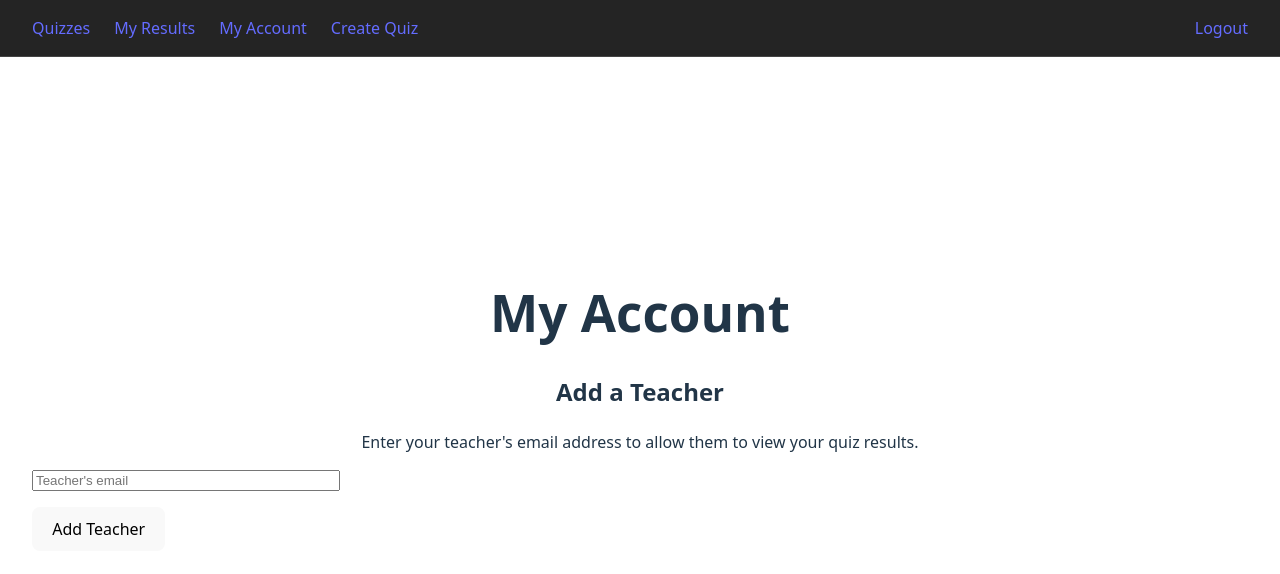
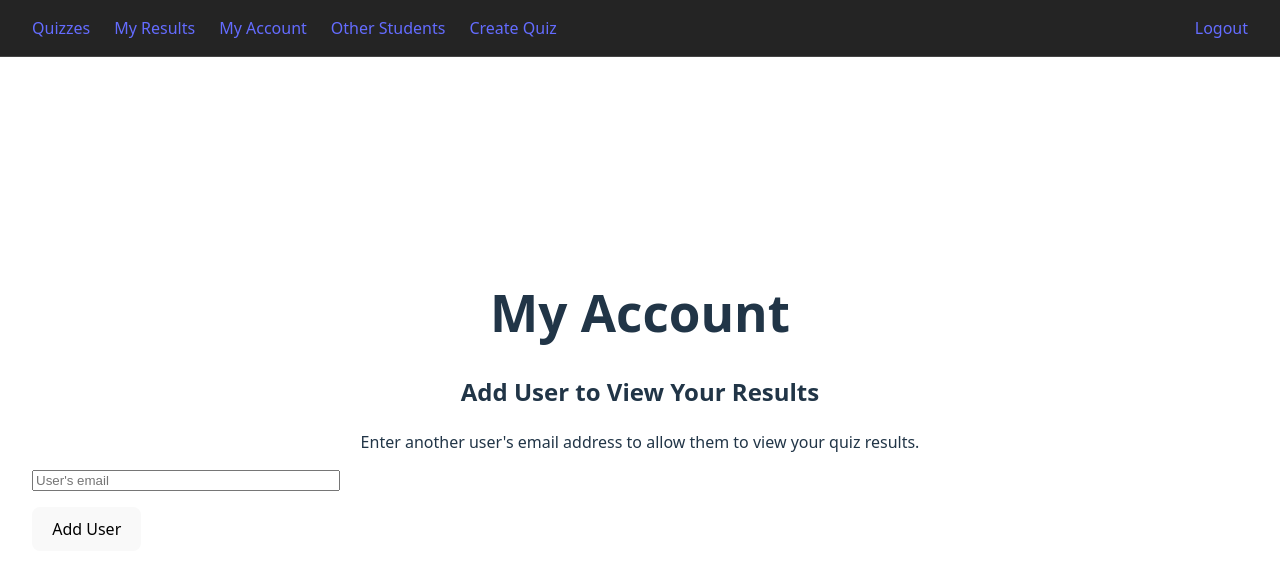
Before and after one commit to vchub/math-gym, a React (Vite) app: page /account in a window 1280 px wide. Shown: the top 574 px of the page. Built offline with nearby package versions, Linux system fonts and the light colour scheme; no server answers; the database is empty; sample sign-in values are in the browser's storage.

Commit message:
remove teacher role

```diff
--- a/src/App.jsx
+++ b/src/App.jsx
@@ -14,13 +14,13 @@ import QuizPage from './pages/QuizPage';
 import ResultsPage from './pages/ResultsPage';
 import AdminPage from './pages/AdminPage';
 import AccountPage from './pages/AccountPage';
-import TeacherDashboardPage from './pages/TeacherDashboardPage';
+import OtherStudentsPage from './pages/OtherStudentsPage'; // Renamed from TeacherDashboardPage
 import StudentResultsPage from './pages/StudentResultsPage';
 import 'katex/dist/katex.min.css';
 
 // This wrapper component allows us to use router hooks
 function AppContent() {
-  const { user, profile, loading } = useUserProfile();
+  const { user, loading } = useUserProfile();
   const navigate = useNavigate();
 
   // This effect will run when the user state changes
@@ -52,14 +52,9 @@ function AppContent() {
           <nav>
             <div className="nav-links">
               <Link to="/">Quizzes</Link>
-              {profile?.role === 'teacher' ? (
-                <Link to="/teacher-dashboard">Dashboard</Link>
-              ) : (
-                <Link to="/results">My Results</Link>
-              )}
-              {profile?.role !== 'teacher' && (
-                <Link to="/account">My Account</Link>
-              )}
+              <Link to="/results">My Results</Link>
+              <Link to="/account">My Account</Link>
+              <Link to="/other-students">Other Students</Link>
               <Link to="/admin">Create Quiz</Link>
             </div>
             <button onClick={handleLogout} className="logout-button">Logout</button>
@@ -68,8 +63,6 @@ function AppContent() {
       )}
       <main className="app-content">
         <Routes>
-          {/* <Route path="/login" element={!user ? <LoginPage /> : <Navigate to="/" />} /> */}
-          // After
           <Route path="/login" element={<LoginPage />} />
 
           {/* Protected Routes */}
@@ -77,8 +70,8 @@ function AppContent() {
           <Route path="/results" element={<ProtectedRoute><ResultsPage /></ProtectedRoute>} />
           <Route path="/admin" element={<ProtectedRoute><AdminPage /></ProtectedRoute>} />
           <Route path="/account" element={<ProtectedRoute><AccountPage /></ProtectedRoute>} />
-          <Route path="/teacher-dashboard" element={<ProtectedRoute><TeacherDashboardPage /></ProtectedRoute>} />
-          <Route path="/teacher/results/:studentId" element={<ProtectedRoute><StudentResultsPage /></ProtectedRoute>} />
+          <Route path="/other-students" element={<ProtectedRoute><OtherStudentsPage /></ProtectedRoute>} />
+          <Route path="/results/:studentId" element={<ProtectedRoute><StudentResultsPage /></ProtectedRoute>} />
 
           {/* Default Route */}
           <Route path="/" element={<ProtectedRoute><QuizListPage /></ProtectedRoute>} />
--- a/src/pages/AccountPage.jsx
+++ b/src/pages/AccountPage.jsx
@@ -1,9 +1,9 @@
 import React, { useState } from 'react';
 import { auth } from '../firebase';
-import { addTeacherForStudent } from '../services/userService';
+import { addUserToFollow } from '../services/userService';
 
 function AccountPage() {
-  const [teacherEmail, setTeacherEmail] = useState('');
+  const [userEmail, setUserEmail] = useState('');
   const [message, setMessage] = useState('');
   const [error, setError] = useState('');
 
@@ -17,10 +17,15 @@ function AccountPage() {
       return;
     }
 
+    if (auth.currentUser.email === userEmail) {
+      setError("You cannot add yourself.");
+      return;
+    }
+
     try {
-      await addTeacherForStudent(auth.currentUser.uid, teacherEmail);
-      setMessage(`Successfully added ${teacherEmail} as your teacher.`);
-      setTeacherEmail('');
+      await addUserToFollow(auth.currentUser.uid, userEmail);
+      setMessage(`Successfully allowed ${userEmail} to view your results.`);
+      setUserEmail('');
     } catch (err) {
       setError(err.message);
       console.error(err);
@@ -30,18 +35,18 @@ function AccountPage() {
   return (
     <div>
       <h1>My Account</h1>
-      <h2>Add a Teacher</h2>
-      <p>Enter your teacher's email address to allow them to view your quiz results.</p>
+      <h2>Add User to View Your Results</h2>
+      <p>Enter another user's email address to allow them to view your quiz results.</p>
       <form onSubmit={handleSubmit} style={{ display: 'flex', flexDirection: 'column', gap: '1rem', alignItems: 'flex-start' }}>
         <input
           type="email"
-          value={teacherEmail}
-          onChange={(e) => setTeacherEmail(e.target.value)}
-          placeholder="Teacher's email"
+          value={userEmail}
+          onChange={(e) => setUserEmail(e.target.value)}
+          placeholder="User's email"
           required
           style={{ width: '300px' }}
         />
-        <button type="submit">Add Teacher</button>
+        <button type="submit">Add User</button>
       </form>
       {message && <p style={{ color: 'green' }}>{message}</p>}
       {error && <p style={{ color: 'red' }}>{error}</p>}
--- a/src/pages/TeacherDashboardPage.jsx
+++ b/src/pages/OtherStudentsPage.jsx
@@ -3,15 +3,15 @@ import { Link } from 'react-router-dom';
 import { useUserProfile } from '../hooks/useUserProfile';
 import { getUserProfile } from '../services/userService';
 
-function TeacherDashboardPage() {
+function OtherStudentsPage() {
   const { profile, loading: profileLoading } = useUserProfile();
   const [students, setStudents] = useState([]);
   const [loading, setLoading] = useState(true);
 
   useEffect(() => {
-    const fetchStudents = async () => {
-      if (profile && profile.myStudents && profile.myStudents.length > 0) {
-        const studentPromises = profile.myStudents.map(uid => getUserProfile(uid));
+    const fetchFollowers = async () => {
+      if (profile && profile.followers && profile.followers.length > 0) {
+        const studentPromises = profile.followers.map(uid => getUserProfile(uid));
         const studentProfiles = await Promise.all(studentPromises);
         setStudents(studentProfiles.filter(p => p != null));
       }
@@ -19,37 +19,34 @@ function TeacherDashboardPage() {
     };
 
     if (!profileLoading) {
-      fetchStudents();
+      fetchFollowers();
     }
   }, [profile, profileLoading]);
 
   if (profileLoading || loading) {
-    return <div>Loading dashboard...</div>;
-  }
-
-  if (profile?.role !== 'teacher') {
-    return <div>You do not have permission to view this page.</div>
+    return <div>Loading...</div>;
   }
 
   return (
     <div>
-      <h1>Teacher Dashboard</h1>
-      <h2>My Students</h2>
+      <h1>Other Students</h1>
+      <h2>Students Who Added You</h2>
+      <p>The following users have granted you permission to view their quiz results.</p>
       {students.length > 0 ? (
         <ul style={{ padding: 0, listStyle: 'none' }}>
           {students.map(student => (
             <li key={student.uid} style={{ border: '1px solid #ccc', margin: '10px', padding: '10px', textAlign: 'left' }}>
               <p><strong>Name:</strong> {student.displayName}</p>
               <p><strong>Email:</strong> {student.email}</p>
-              <Link to={`/teacher/results/${student.uid}`}>View Results</Link>
+              <Link to={`/results/${student.uid}`}>View Results</Link>
             </li>
           ))}
         </ul>
       ) : (
-        <p>No students have added you as their teacher yet.</p>
+        <p>No students have added you yet.</p>
       )}
     </div>
   );
 }
 
-export default TeacherDashboardPage;
+export default OtherStudentsPage;
--- a/src/services/userService.js
+++ b/src/services/userService.js
@@ -16,9 +16,9 @@ export const createUserProfileIfNeeded = async (user) => {
         uid: user.uid,
         email: user.email,
         displayName: user.displayName || user.email,
-        role: 'student', // Default role
-        myStudents: [],
-        myTeachers: []
+        role: 'student', // Default role for now, can be used for admin later
+        following: [], // Users this user is following (their "teachers")
+        followers: []  // Users following this user (their "students")
       });
     } catch (error) {
       console.error("Error creating user profile:", error);
@@ -51,36 +51,32 @@ export const findUserByEmail = async (email) => {
   if (querySnapshot.empty) {
     return null;
   }
-  // Assuming emails are unique for users
   return querySnapshot.docs[0].data();
 };
 
 /**
- * Creates an association between a student and a teacher.
- * @param {string} studentUid - The student's UID.
- * @param {string} teacherEmail - The teacher's email address.
+ * Allows the current user to follow another user, enabling them to see the current user's results.
+ * @param {string} currentUserUid - The UID of the user initiating the follow.
+ * @param {string} emailToFollow - The email address of the user to follow.
  */
-export const addTeacherForStudent = async (studentUid, teacherEmail) => {
-  const teacher = await findUserByEmail(teacherEmail);
+export const addUserToFollow = async (currentUserUid, emailToFollow) => {
+  const userToFollow = await findUserByEmail(emailToFollow);
 
-  if (!teacher) {
+  if (!userToFollow) {
     throw new Error("No user found with that email address.");
   }
-  if (teacher.role !== 'teacher') {
-    throw new Error("The user with this email is not a teacher.");
-  }
 
-  const teacherUid = teacher.uid;
+  const userToFollowUid = userToFollow.uid;
 
-  // Add teacher to student's 'myTeachers' array
-  const studentRef = doc(db, "users", studentUid);
-  await updateDoc(studentRef, {
-    myTeachers: arrayUnion(teacherUid)
+  // Add the followed user to the current user's 'following' array
+  const currentUserRef = doc(db, "users", currentUserUid);
+  await updateDoc(currentUserRef, {
+    following: arrayUnion(userToFollowUid)
   });
 
-  // Add student to teacher's 'myStudents' array
-  const teacherRef = doc(db, "users", teacherUid);
-  await updateDoc(teacherRef, {
-    myStudents: arrayUnion(studentUid)
+  // Add the current user to the other user's 'followers' array
+  const userToFollowRef = doc(db, "users", userToFollowUid);
+  await updateDoc(userToFollowRef, {
+    followers: arrayUnion(currentUserUid)
   });
 };
```
